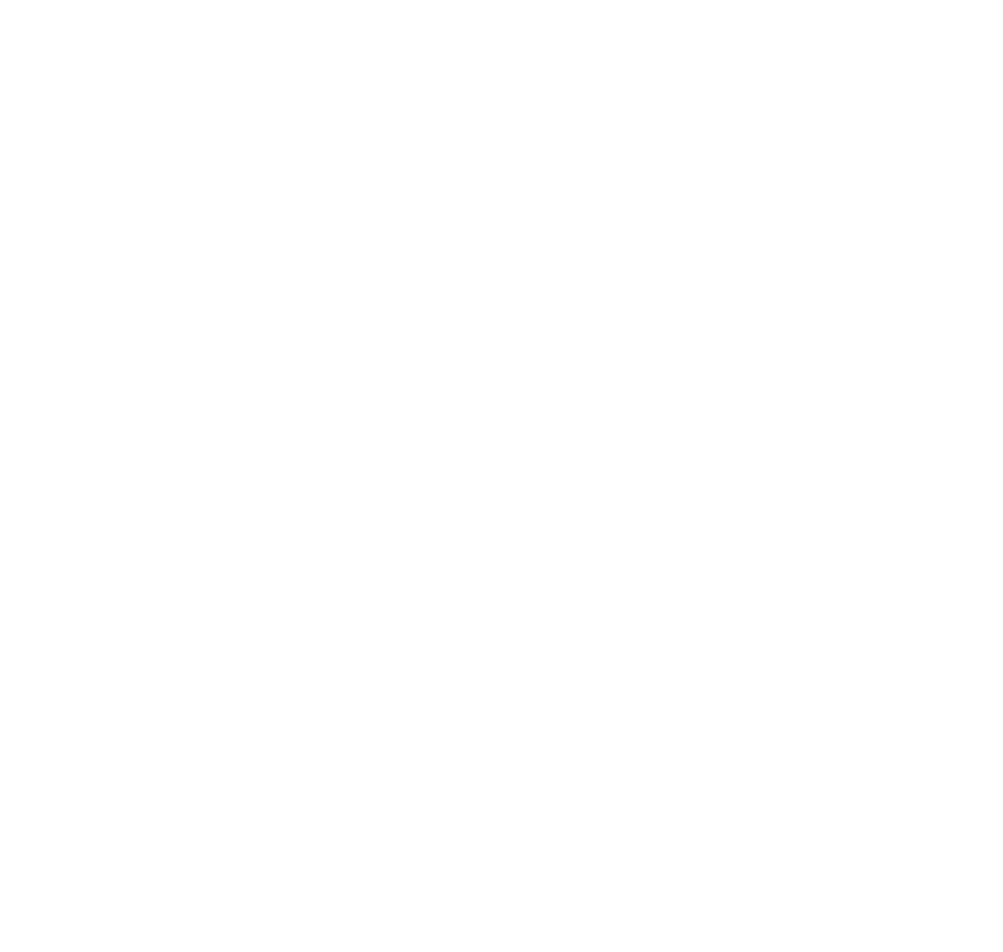
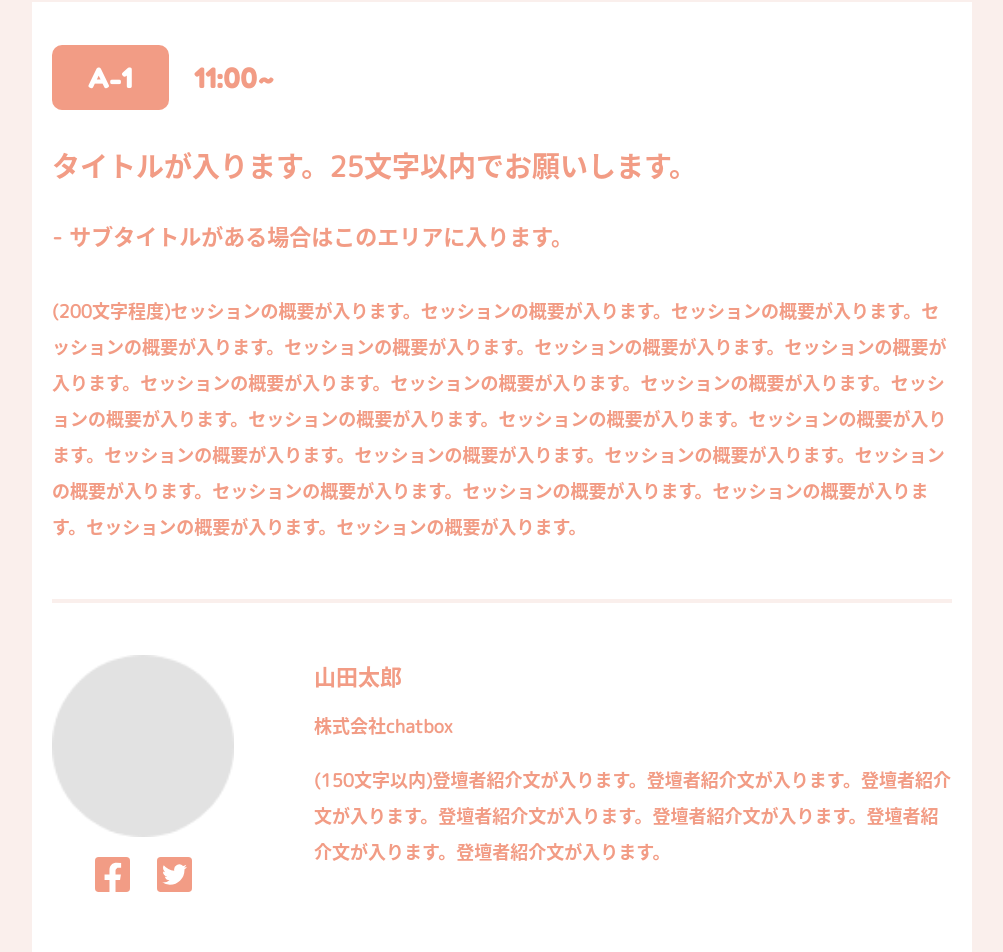
Before and after one commit to php-jp/phpcon2020-kansai, a Nuxt app: page /sessions in a window 1280 px wide. Before the commit this address had no page. Shown: the part 400-1352 px from the top of the page, without its empty margins (138-1141 px from the left). Before the commit the page ends 800 px from the top, so only its background shows below. Built offline with nearby package versions, Linux system fonts and the light colour scheme.

Commit message:
Add sessions page

```diff
--- /dev/null
+++ b/components/Sessions.vue
@@ -0,0 +1,183 @@
+<template>
+  <section class="p-sessions">
+    <div class="l-container">
+      <div class="p-sessions__title">sessions</div>
+      <p class="p-sessions__sentence">
+        フロントエンドのエンジニアリングや、マークアップ、デザインなど、<br>
+        Webに関わる全ての人に是非届けたい珠玉のセッション構成でお送りしております。
+      </p>
+      <div class="p-sessions__card">
+        <div class="p-sessions__details">
+          <div class="p-sessions__location">
+            <span class="p-sessions__roomNumber">A-1</span>
+            <span class="p-sessions__time">11:00~</span>
+          </div>
+          <div class="p-sessions__sessionTitle">タイトルが入ります。25文字以内でお願いします。</div>
+          <div class="p-sessions__sessionSubTitle">- サブタイトルがある場合はこのエリアに入ります。</div>
+          <p class="p-sessions__description">
+            (200文字程度)セッションの概要が入ります。セッションの概要が入ります。セッションの概要が入ります。セッションの概要が入ります。セッションの概要が入ります。セッションの概要が入ります。セッションの概要が入ります。セッションの概要が入ります。セッションの概要が入ります。セッションの概要が入ります。セッションの概要が入ります。セッションの概要が入ります。セッションの概要が入ります。セッションの概要が入ります。セッションの概要が入ります。セッションの概要が入ります。セッションの概要が入ります。セッションの概要が入ります。セッションの概要が入ります。セッションの概要が入ります。セッションの概要が入ります。セッションの概要が入ります。セッションの概要が入ります。
+          </p>
+        </div>
+        <hr class="p-sessions__hr">
+        <div class="p-sessions__speaker">
+          <div class="p-sessions__speakerSns">
+            <img
+              class="p-sessions__speakerImg"
+              src="~assets/images/speaker/profileImg@2x.png"
+              alt="speaker"
+            >
+            <div class="p-sessions__follow">
+              <a
+                class="p-sessions__link"
+                href="https://www.facebook.com/pcon.kansai/"
+                target="branck"
+              >
+                <img
+                  class="p-sessions__followIcon"
+                  src="~assets/images/footer/footer_icon_facebook.svg"
+                  alt="facebook"
+                />
+              </a>
+              <a
+                class="p-sessions__link"
+                href="https://twitter.com/phpcon_kansai"
+                target="branck"
+              >
+                <img
+                  class="p-sessions__followIcon"
+                  src="~assets/images/footer/footer_icon_twitte.svg"
+                  alt="twitter"
+                />
+              </a>
+            </div>
+          </div>
+          <div class="p-sessions__speakerDescription">
+            <div class="p-sessions__speakerName">山田太郎</div>
+            <div class="p-sessions__speakerCompany">株式会社chatbox</div>
+            <p class="p-sessions__description">
+              (150文字以内)登壇者紹介文が入ります。登壇者紹介文が入ります。登壇者紹介文が入ります。登壇者紹介文が入ります。登壇者紹介文が入ります。登壇者紹介文が入ります。登壇者紹介文が入ります。
+            </p>
+          </div>
+        </div>
+      </div>
+    </div>
+  </section>
+</template>
+
+<script>
+  export default {
+
+  }
+</script>
+
+<style lang="scss" scoped>
+@import "~/assets/scss/common.scss";
+
+.p-sessions {
+  margin: 0 auto;
+  color: $clr_accentcolor;
+  background-color: $clr_basecolor;
+
+  &__title {
+    @include c-section-title;
+  }
+
+  &__sentence {
+    font-size: 12px;
+    font-weight: bold;
+    margin-bottom: 25px;
+    @include desktop() {
+      text-align: center;
+      font-size: 23px;
+      margin-bottom: 80px;
+    }
+  }
+
+  &__card {
+    width: 100%;
+    padding: 47px 20px 86px;
+    background-color: #FFFFFF;
+  }
+
+  &__details {
+    margin-bottom: 52.5px;
+  }
+
+  &__location {
+    margin-bottom: 34px;
+  }
+
+  &__roomNumber {
+    color: #FFFFFF;
+    font-size: 28px;
+    background-color: $clr_accentcolor;
+    border-radius: 10px;
+    padding: 15.5px 36px;
+    margin-right: 25px;
+    font-family: "Fredoka One";
+  }
+
+  &__time {
+    font-size: 28px;
+    padding: 15.5px 0;
+    font-family: "Fredoka One";
+  }
+
+  &__sessionTitle {
+    font-size: 28px;
+    font-weight: bold;
+    margin-bottom: 20px;
+  }
+
+  &__sessionSubTitle {
+    font-size: 22px;
+    font-weight: bold;
+    margin-bottom: 35px;
+  }
+
+  &__description {
+    font-size: 18px;
+    font-weight: bold;
+  }
+
+  &__hr {
+    border: 2px solid $clr_basecolor;
+  }
+
+  &__speaker {
+    padding-top: 52.5px;
+    display: flex;
+    flex-wrap: nowrap;
+  }
+
+  &__speakerSns {
+    text-align: center;
+    min-width: 182px;
+    margin-right: 80px;
+  }
+
+  &__speakerImg {
+    width: 182px;
+    height: 182px;
+    margin-bottom: 20px;
+  }
+
+  &__followIcon {
+    width: 35px;
+    height: 35px;
+    margin: 0 13.5px;
+  }
+
+  &__speakerName {
+    font-size: 22px;
+    font-weight: bold;
+    margin-bottom: 10px;
+  }
+
+  &__speakerCompany {
+    font-size: 18px;
+    font-weight: bold;
+    margin-bottom: 18px;
+  }
+}
+</style>
--- /dev/null
+++ b/pages/sessions/index.vue
@@ -0,0 +1,35 @@
+<template>
+  <main>
+    <PSessions />
+    <Sharesns />
+    <L-footer></L-footer>
+  </main>
+</template>
+
+<script>
+import Share from "~/components/top/-Share.vue";
+import Sharesns from "~/components/top/Sharesns.vue"
+import LFooter from "~/components/Footer.vue";
+import PSessions from "~/components/Sessions.vue"
+
+export default {
+  components: {
+    LFooter,
+    Share,
+    Sharesns,
+    PSessions
+  },
+  head: {
+    title: 'PHPカンファレンス関西2020 は 5月9日(土)に開催!',
+    meta: [
+      { property: 'og:title', content: 'PHPカンファレンス関西2020 は 5月9日(土)に開催!' },
+      { property: 'og:image', content: 'https://2020.kphpug.jp/images/ogp.jpg' },
+      { property: 'og:url', content: 'https://2020.kphpug.jp/' },
+      { property: 'og:description', content: '集え、PHPer！！PHPerのGWはこの日が本番あのPHPの祭典がついに帰ってきた！今回のテーマは「Share!!」当日はPHPに関するトークセッションのほか、懇親会やその他イベントを実施予定「PHPカンファレンス関西」で知識•技術•感動をみんなで分かち合おう！' },
+      { name: 'twitter:card', content: 'summary_large_image' },
+      { name: 'description', content: '集え、PHPer！！PHPerのGWはこの日が本番あのPHPの祭典がついに帰ってきた！今回のテーマは「Share!!」当日はPHPに関するトークセッションのほか、懇親会やその他イベントを実施予定「PHPカンファレンス関西」で知識•技術•感動をみんなで分かち合おう！' }
+
+    ]
+  }
+}
+</script>
```
Also changed, not shown: assets/images/speaker/profileImg@2x.png (added).
